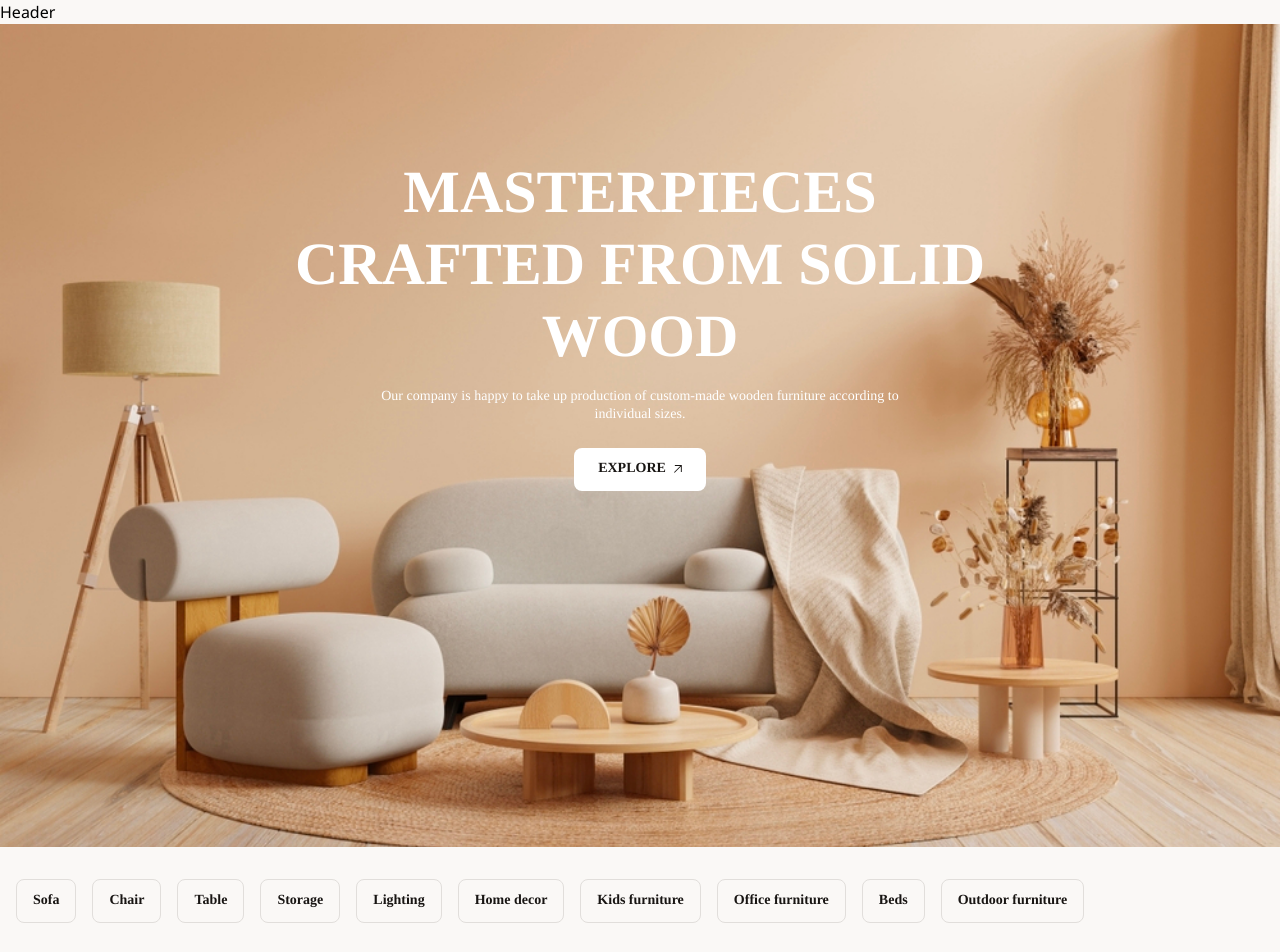
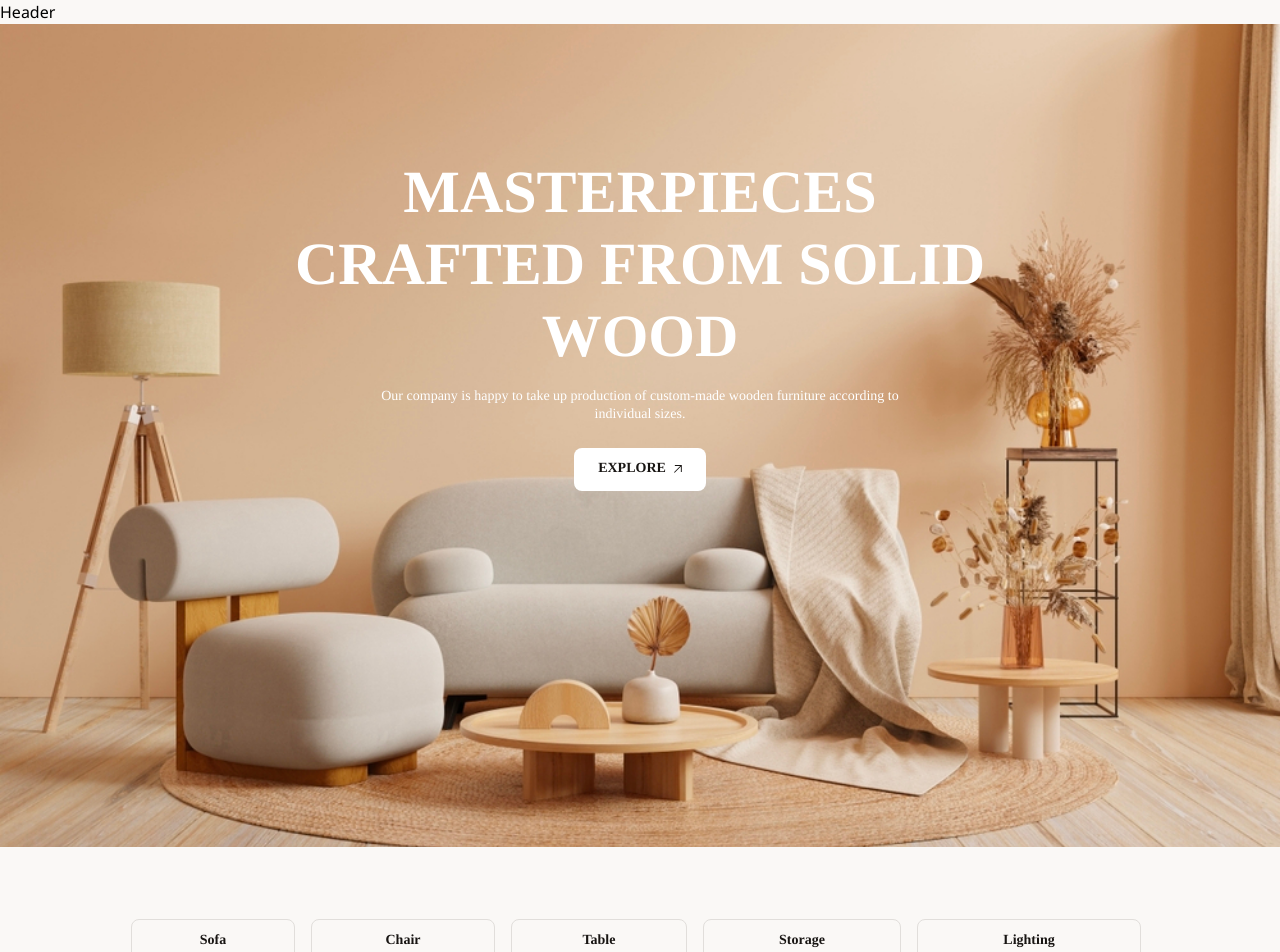
Before and after one commit to Edanriell/Decor, a Nuxt app in the folder Client/: page / in a window 1280 px wide. Shown: the top 952 px of the page. Built offline with nearby package versions, Linux system fonts and the light colour scheme.

Commit message:
categories tablet

```diff
--- a/Client/app/pages/index.vue
+++ b/Client/app/pages/index.vue
@@ -90,13 +90,28 @@
 			src="/images/modern-interior-2.jpg"
 		/>
 	</section>
-	<section class="relative pt-8 pl-4 pr-4 pb-8">
+	<section class="relative pt-8 pl-4 pr-4 pb-8 md:pt-18 md:pl-8 md:pr-8 md:pb-18">
 		<h2 class="sr-only">Product Categories</h2>
-		<ol class="flex flex-row flex-wrap gap-4">
-			<li v-for="category in productCategories" :key="category.route" class="relative">
+		<ol class="flex flex-row flex-wrap gap-4 md:-ml-2 md:min-w-192.5 md:justify-center">
+			<li
+				v-for="(category, index) in productCategories"
+				:key="category.route"
+				:class="[
+					'md:w-41',
+					index === 1 && 'md:w-46',
+					index === 2 && 'md:w-44',
+					index === 3 && 'md:w-49.5',
+					index === 4 && 'md:w-56',
+					index === 5 && 'md:w-63',
+					index === 6 && 'md:w-65.5',
+					index === 7 && 'md:w-69',
+					index === 8 && 'md:w-45',
+					index === 9 && 'md:w-70.5'
+				]"
+			>
 				<NuxtLink
 					:to="category.route"
-					class="block font-[Urbanist] border border-(--colors-border-border---light1) rounded-lg px-4 py-3 font-semibold text-[0.875rem] leading-[1.3] text-(--colors-texts-text---high-emphasis)"
+					class="block font-[Urbanist] border border-(--colors-border-border---light1) rounded-lg px-4 py-3 font-semibold text-[0.875rem] leading-[1.3] text-(--colors-texts-text---high-emphasis) text-center"
 					>{{ category.name }}</NuxtLink
 				>
 			</li>
```
Also changed, not shown: 1 other file (tests, documents, lock files or other folders).
